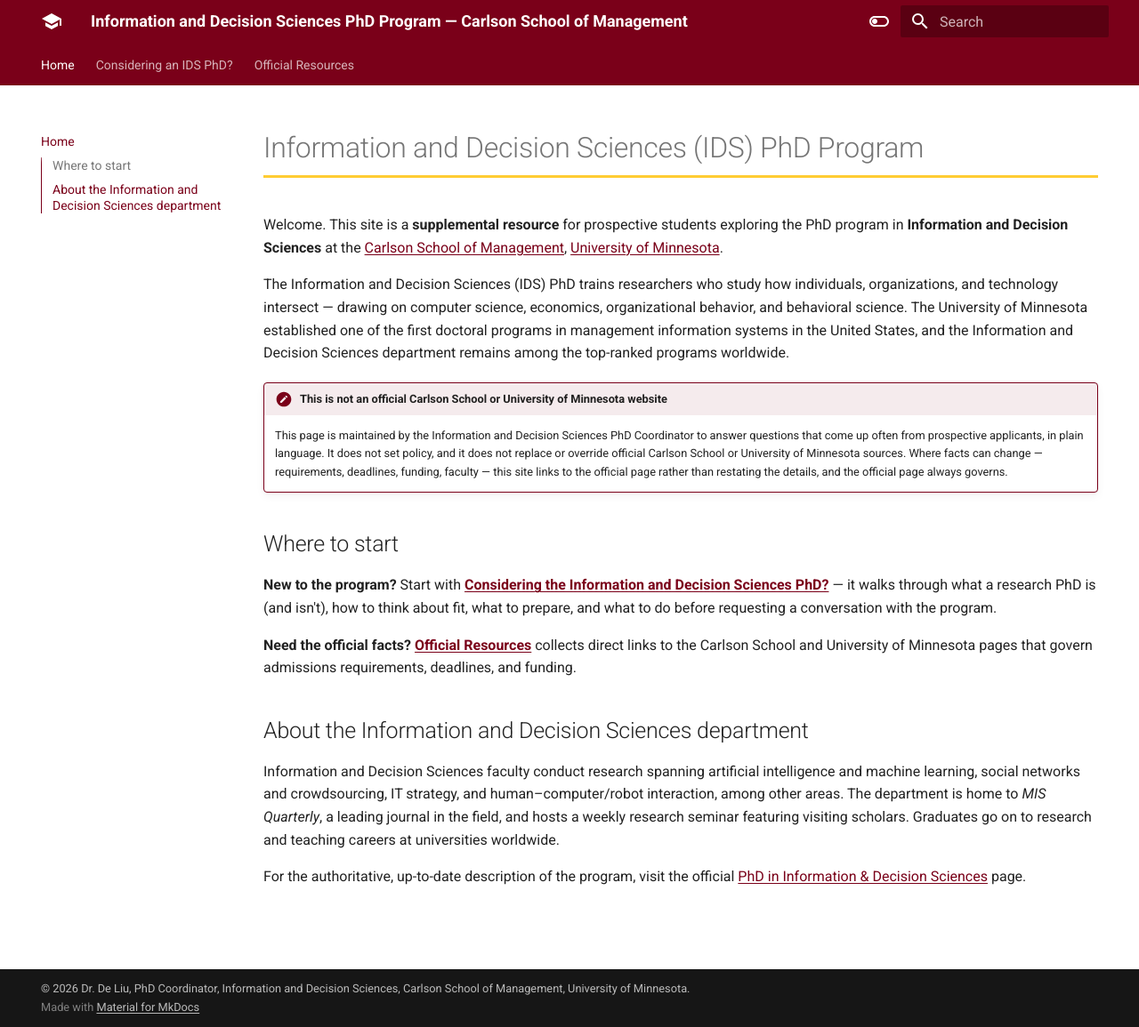
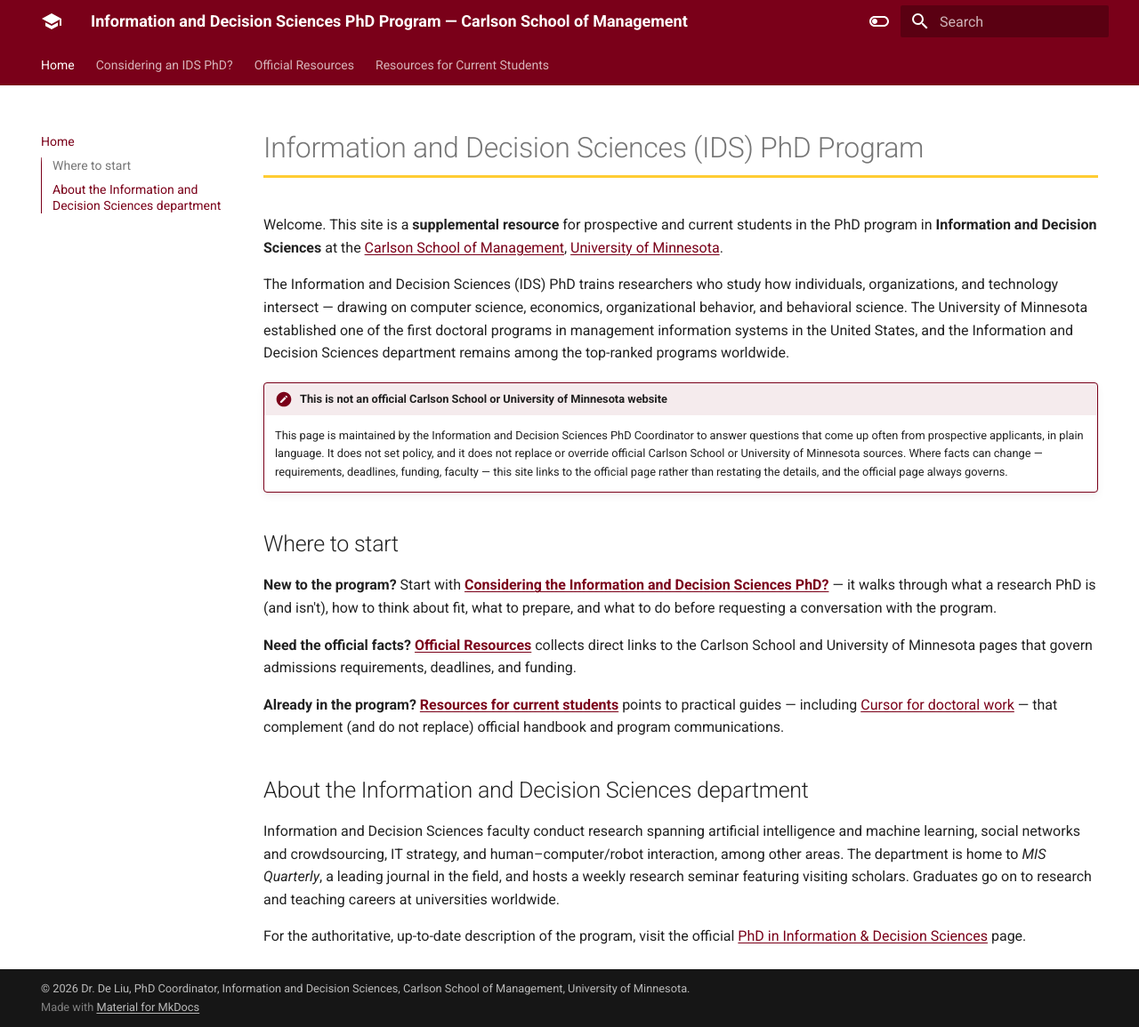
Before and after one commit to de4liu/ids-phd-public, an MkDocs documentation site: the page built from docs/index.md, in a window 1280 px wide and 1155 px high. Shown: the whole window at 89% size. Built offline with MkDocs 1.6.1 and Material for MkDocs 9.7.7, drawn with Linux system fonts in a browser that asks for light colours.

Commit message:
Add current-student resources hub linking the Cursor guide.
Surfaces the existing Cursor-for-doctoral-work page in nav and on the home page for students already in the program (v1.2.0).

Co-authored-by: Cursor <cursoragent@cursor.com>

```diff
--- a/docs/index.md
+++ b/docs/index.md
@@ -1,6 +1,6 @@
 # Information and Decision Sciences (IDS) PhD Program
 
-Welcome. This site is a **supplemental resource** for prospective students exploring the PhD program in **Information and Decision Sciences** at the [Carlson School of Management](https://carlsonschool.umn.edu/), [University of Minnesota](https://twin-cities.umn.edu/).
+Welcome. This site is a **supplemental resource** for prospective and current students in the PhD program in **Information and Decision Sciences** at the [Carlson School of Management](https://carlsonschool.umn.edu/), [University of Minnesota](https://twin-cities.umn.edu/).
 
 The Information and Decision Sciences (IDS) PhD trains researchers who study how individuals, organizations, and technology intersect — drawing on computer science, economics, organizational behavior, and behavioral science. The University of Minnesota established one of the first doctoral programs in management information systems in the United States, and the Information and Decision Sciences department remains among the top-ranked programs worldwide.
 
@@ -13,6 +13,8 @@ The Information and Decision Sciences (IDS) PhD trains researchers who study how
 
 **Need the official facts?** [**Official Resources**](official-resources.md) collects direct links to the Carlson School and University of Minnesota pages that govern admissions requirements, deadlines, and funding.
 
+**Already in the program?** [**Resources for current students**](resources-for-students.md) points to practical guides — including [Cursor for doctoral work](cursor-for-doctoral-work.md) — that complement (and do not replace) official handbook and program communications.
+
 ## About the Information and Decision Sciences department
 
 Information and Decision Sciences faculty conduct research spanning artificial intelligence and machine learning, social networks and crowdsourcing, IT strategy, and human–computer/robot interaction, among other areas. The department is home to *MIS Quarterly*, a leading journal in the field, and hosts a weekly research seminar featuring visiting scholars. Graduates go on to research and teaching careers at universities worldwide.
--- a/mkdocs.yml
+++ b/mkdocs.yml
@@ -1,5 +1,5 @@
 site_name: Information and Decision Sciences PhD Program — Carlson School of Management
-site_description: Supplemental information and FAQs for prospective students considering the Information and Decision Sciences PhD program at the University of Minnesota's Carlson School of Management.
+site_description: Supplemental information and FAQs for prospective and current students in the Information and Decision Sciences PhD program at the University of Minnesota's Carlson School of Management.
 site_url: https://de4liu.github.io/ids-phd-public/
 theme:
   name: material
@@ -36,6 +36,9 @@ nav:
     - Home: index.md
     - Considering an IDS PhD?: considering-the-phd.md
     - Official Resources: official-resources.md
+    - Resources for Current Students:
+        - Overview: resources-for-students.md
+        - Cursor for doctoral work: cursor-for-doctoral-work.md
 
 plugins:
   - search
```
Also changed, not shown: CHANGELOG.md (+6 -0 lines), README.md (+6 -2 lines), docs/resources-for-students.md (added, +18 -0 lines).
